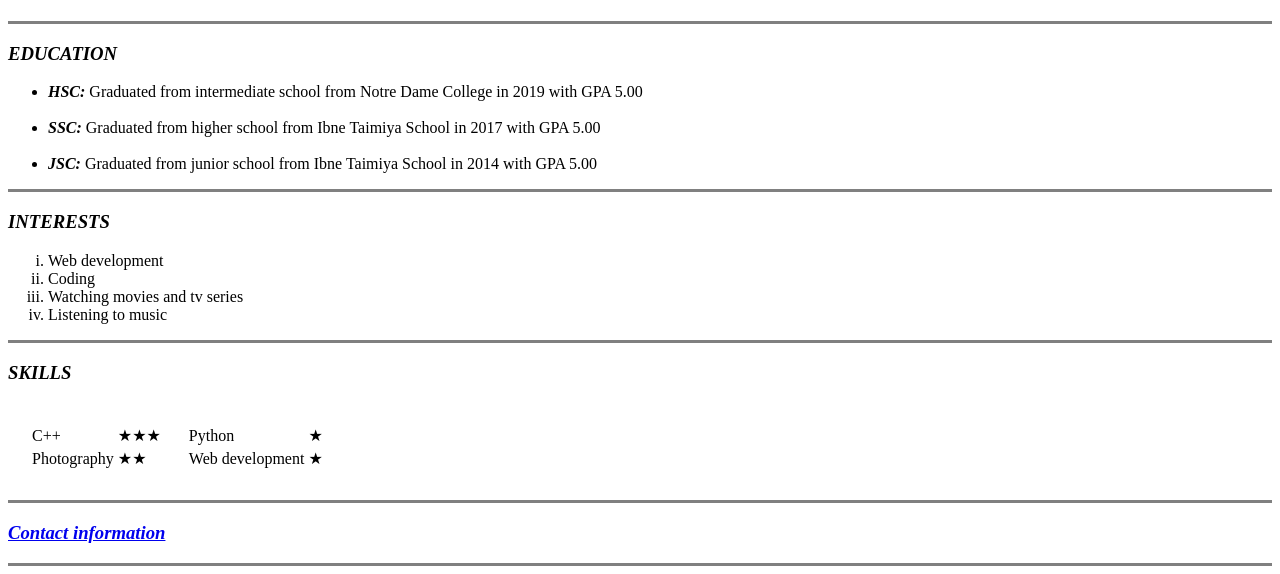
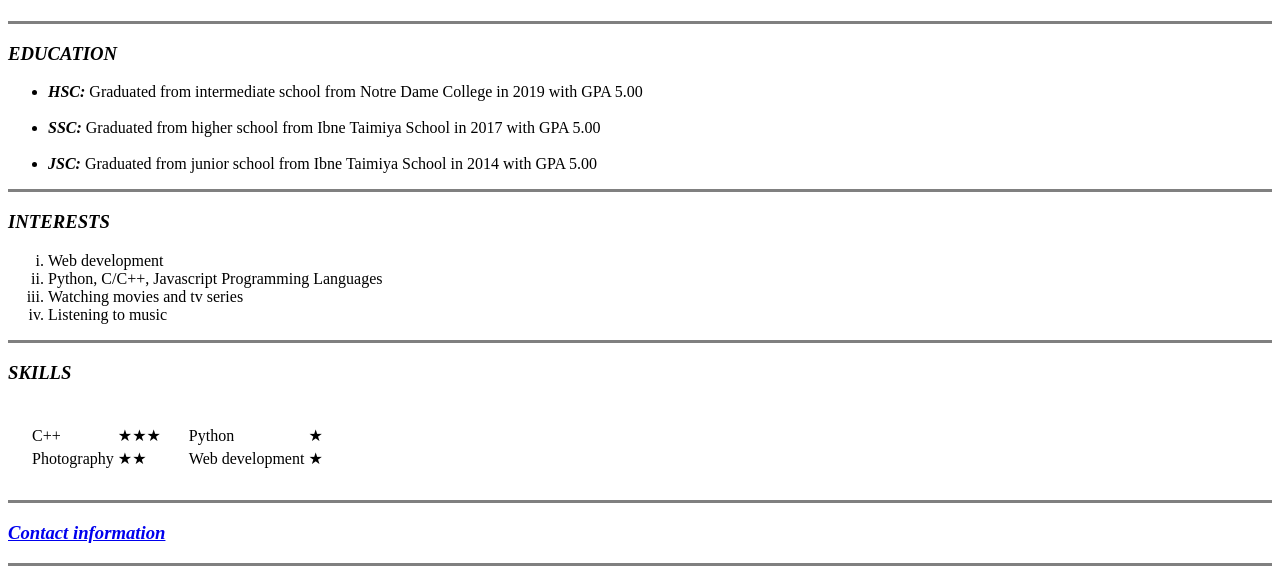
Before and after one commit to MJI-Abir/cv, a plain HTML site: page index.html in a window 1280 px wide. Shown: the part 361-935 px from the top of the page. Drawn offline with Linux system fonts and the light colour scheme.

Commit message:
Update index.html

```diff
--- a/index.html
+++ b/index.html
@@ -35,7 +35,7 @@
         <h3><em><strong>INTERESTS</strong></em></h3>
         <ol type="i">
             <li>Web development</li>
-            <li>Coding</li>
+            <li>Python, C/C++, Javascript Programming Languages</li>
             <li>Watching movies and tv series</li>
             <li>Listening to music</li>
         </ol>
```
